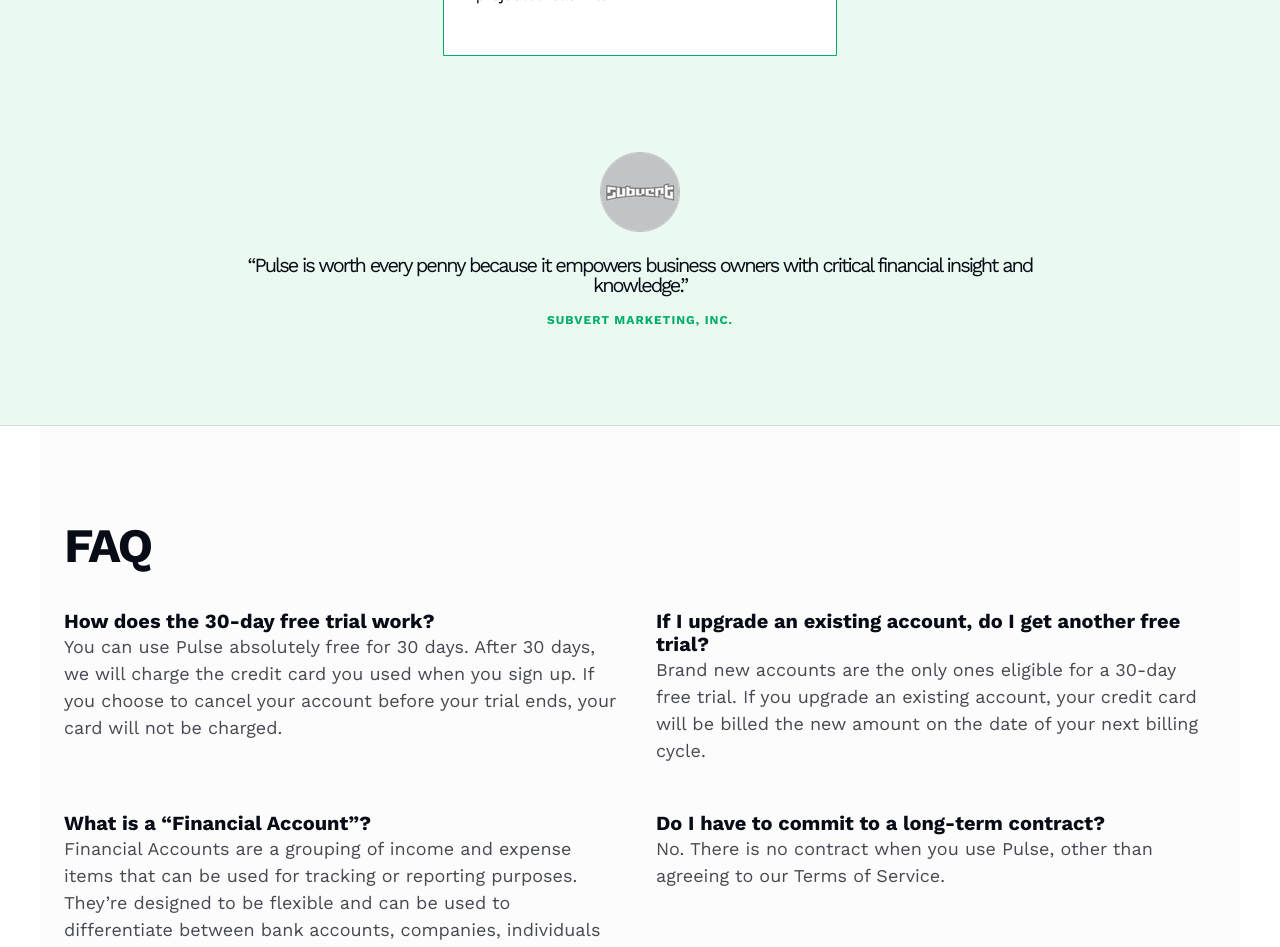
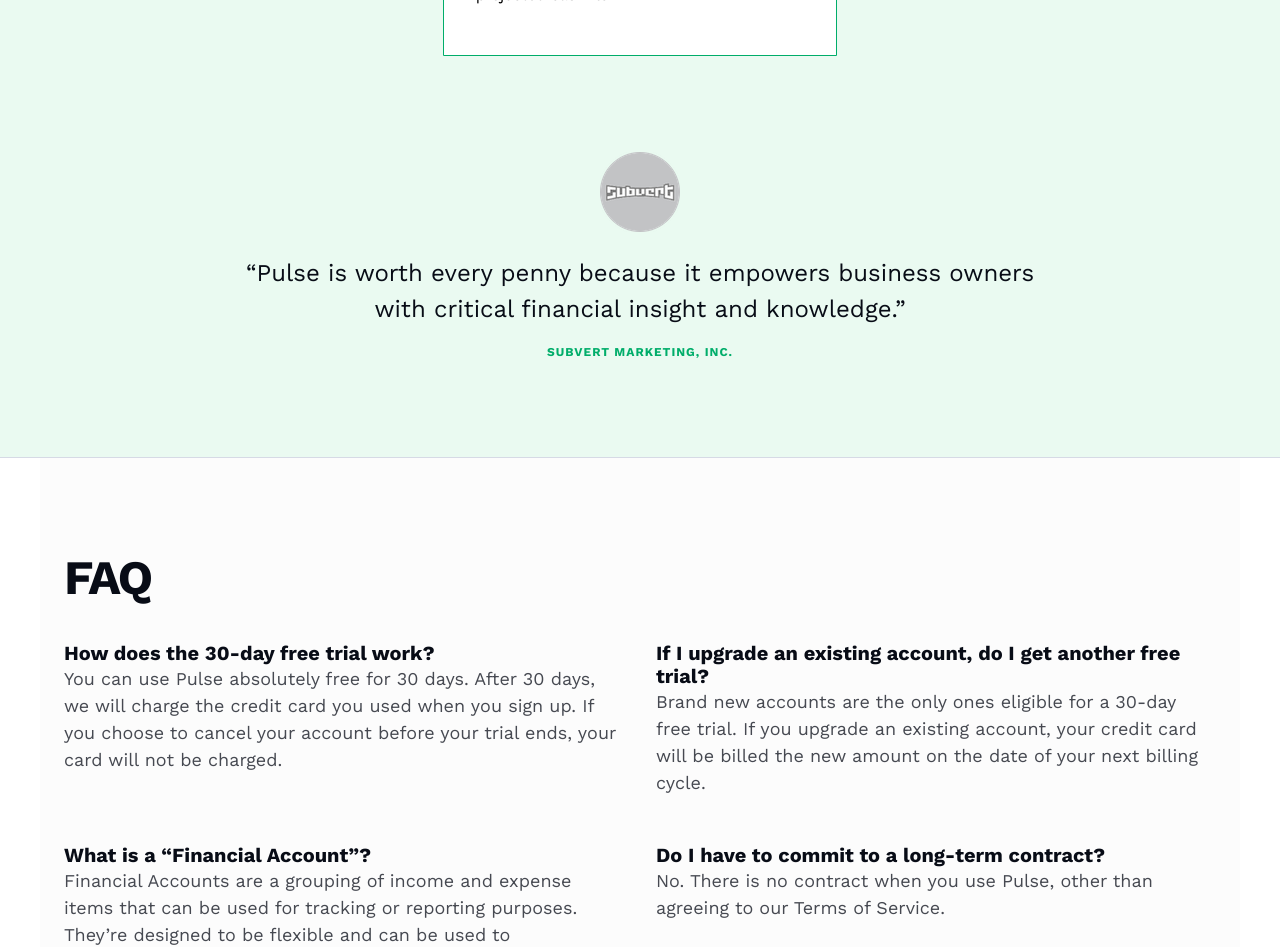
Before and after one commit to RenoCsn/StudyProjects, a React (Vite) app in the folder study-projects/: page / in a window 1280 px wide. Shown: the part 1063-2010 px from the top of the page. Built offline with nearby package versions, Linux system fonts and the light colour scheme.

Commit message:
fix: testimonial mobile responsive

```diff
--- a/study-projects/src/Components/Organisms/Testimonial/Testimonial.module.css
+++ b/study-projects/src/Components/Organisms/Testimonial/Testimonial.module.css
@@ -1,8 +1,8 @@
 .testimonialContainer {
     display: flex;
     justify-content: center;
-    padding-bottom: 6rem;
-    padding-top: 6rem;
+    padding-bottom: 3rem;
+    padding-top: 3rem;
     padding-right: 1.5rem;
     padding-left: 1.5rem;
     margin: 0 auto;
@@ -19,11 +19,19 @@
 .testimonialImg {
     margin-left: auto;
     margin-right: auto;
+    height: auto;
+    max-width: 100%;
 }
 
 .testimonialTextContainer {
     padding-bottom: 1rem;
     padding-top: 1rem;
+
+    h4 {
+        font-size: 1.5rem !important;
+        line-height: 1.5 !important;
+        letter-spacing: normal !important;
+    }
 }
 
 .brandName {
@@ -33,3 +41,10 @@
     color: var(--color-brand-primary);
     font-weight: 700;
 }
+
+@media (min-width: 1024px) {
+    .testimonialContainer {
+        padding-bottom: 6rem;
+        padding-top: 6rem;
+    }
+}
```
